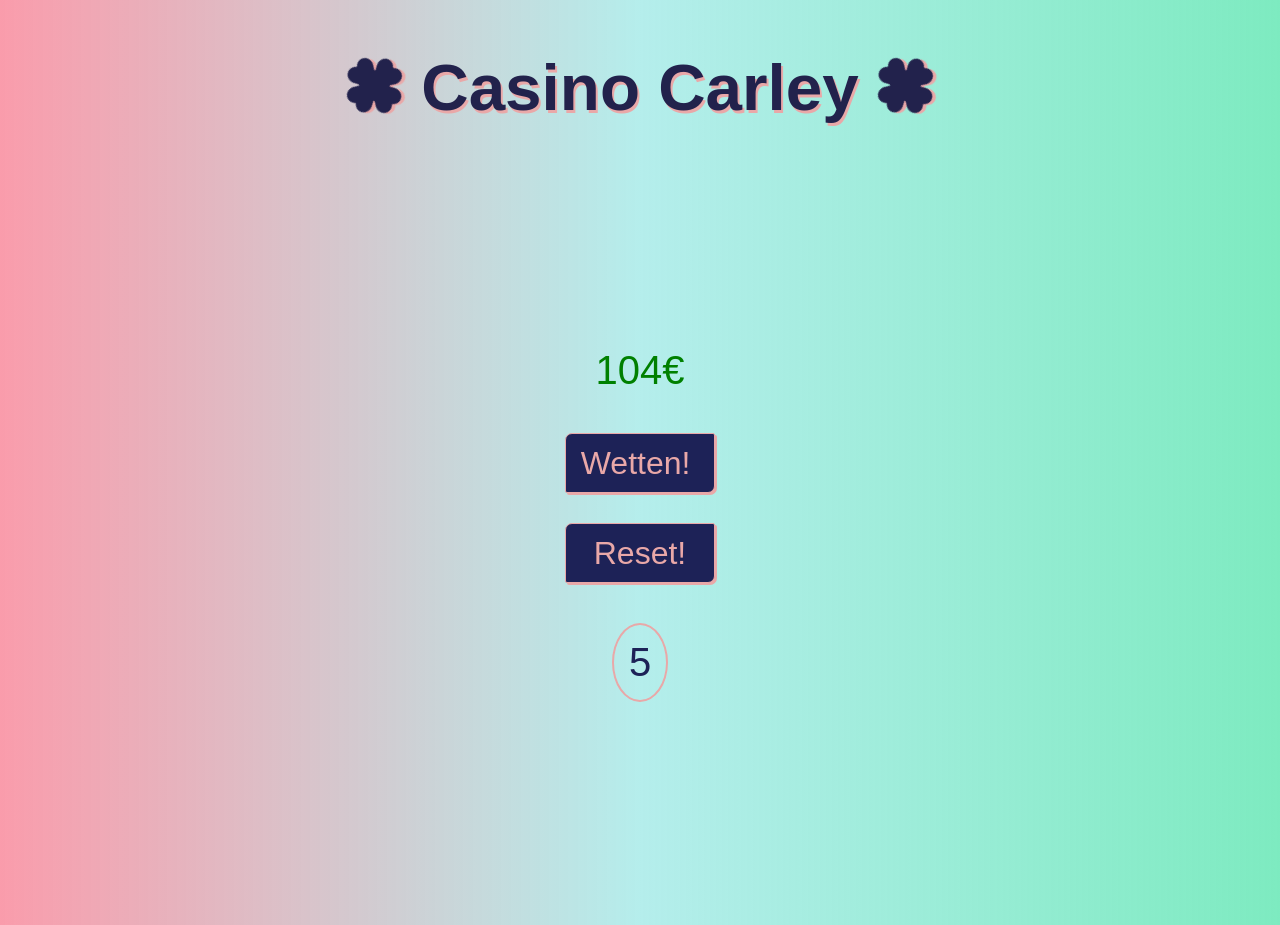
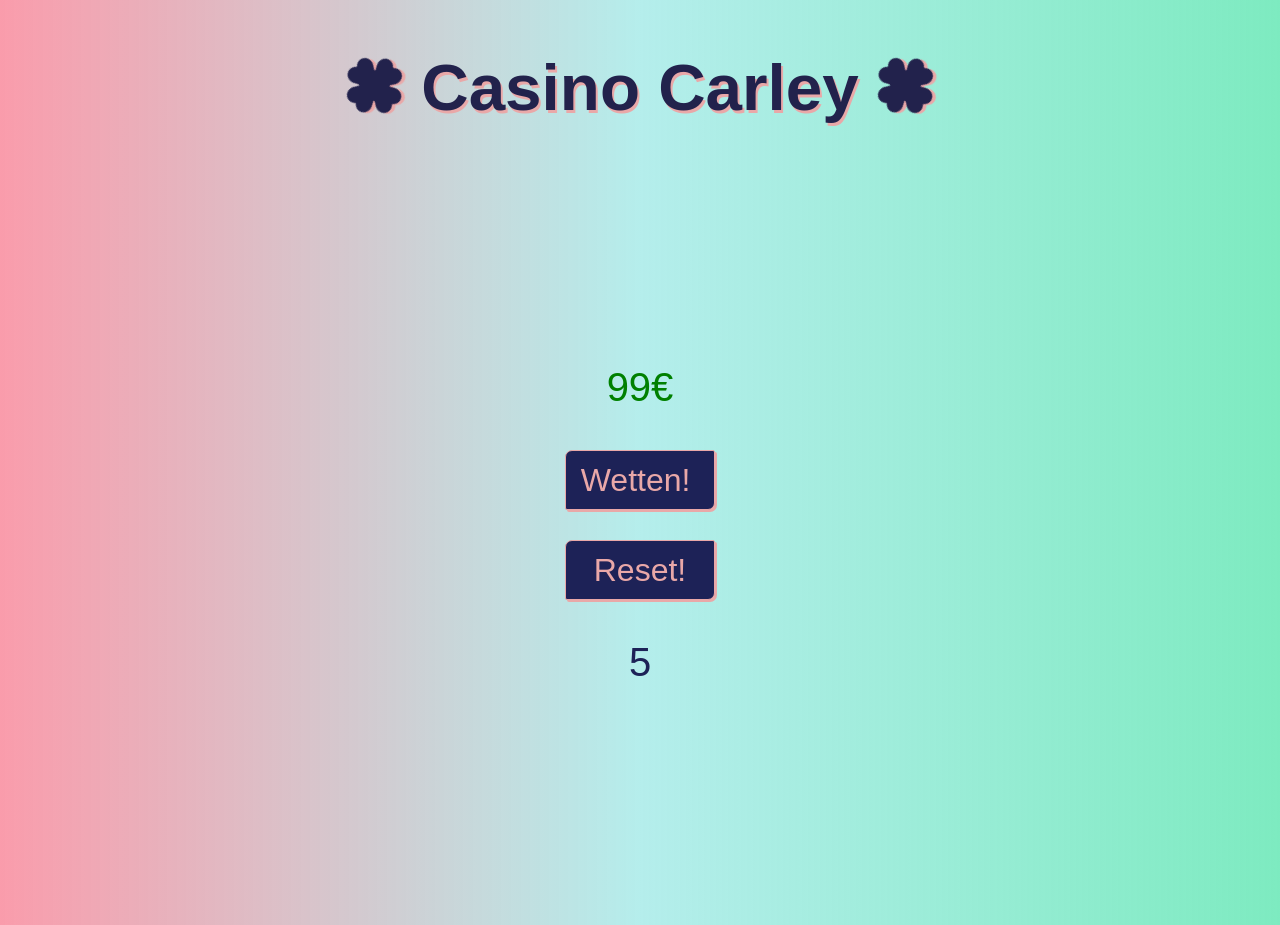
Before and after one commit to Kahmedowa/Lucky-Game, a plain HTML site: page index.html in a window 1280 px wide. Both pictures are taken after a click on the button "Wetten!". Drawn offline with Linux system fonts and the light colour scheme; some icons are missing.

Commit message:
Casino fertig

```diff
--- a/index.js
+++ b/index.js
@@ -3,11 +3,13 @@ let stand = 100;
 document.querySelector("#stand").innerHTML = stand + "€";
 
 function run(){
-    const nummer = Math.round(Math.random() * 4 + 1);
+    const nummer = Math.round(Math.random() * 5 + 1);
+
+
     document.querySelector("#nummer").innerHTML = nummer;
 
-    if (nummer == 5){
-        stand += 4;
+    if (nummer == 6){
+        stand += 5;
     } else {
         stand -= 1;
     };
--- a/style.css
+++ b/style.css
@@ -37,11 +37,6 @@ button{
     border:1px solid rgb(233, 168, 168);
     box-shadow: 2px 2px rgb(233, 168, 168);
 }
-#nummer{
-    border: 2px solid rgb(233, 168, 168);
-    padding: 15px;
-    border-radius: 50%;
-}
 
 p{
     font-size: 2.5rem;
@@ -56,7 +51,7 @@ i{
 @keyframes circle{
     0%{
         transform: rotate(0deg);
-        translate(165px);
+        translate:(165px);
     }
     100%{
         transform: rotate(360deg);
```
